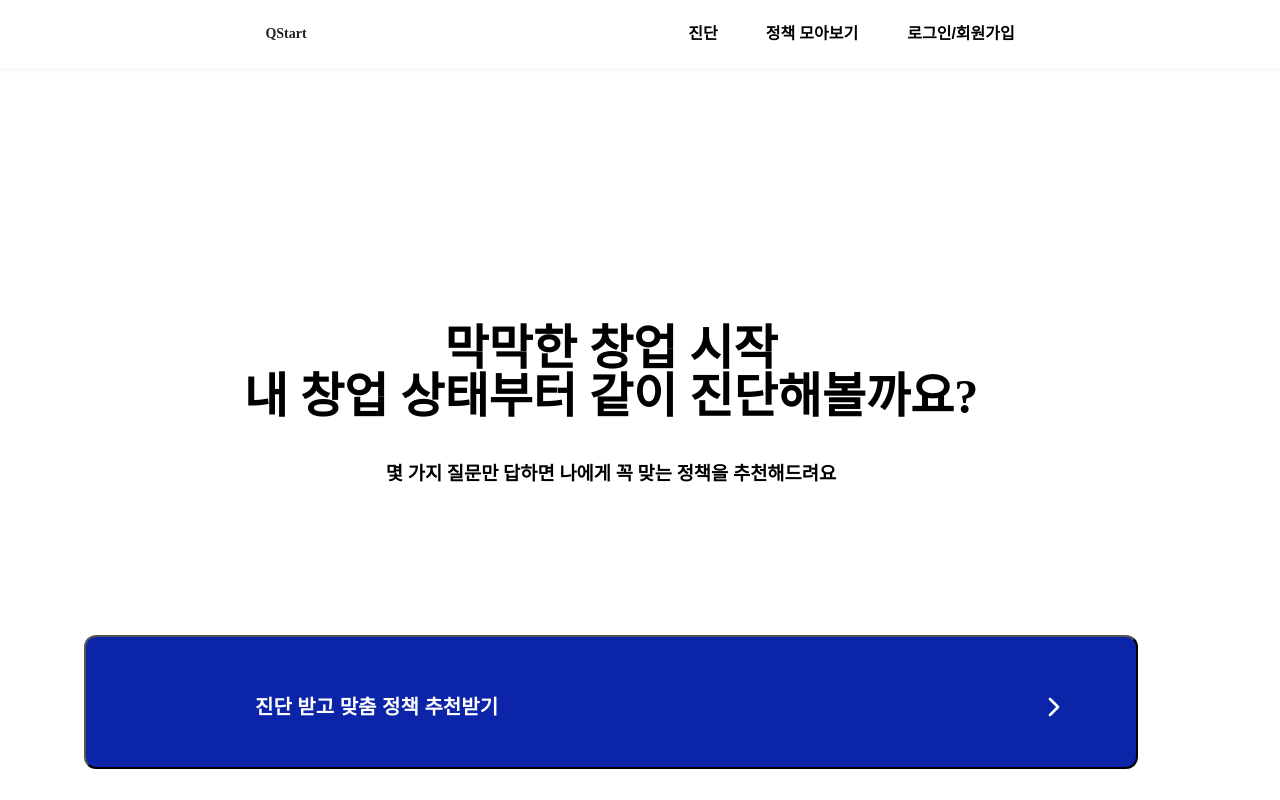
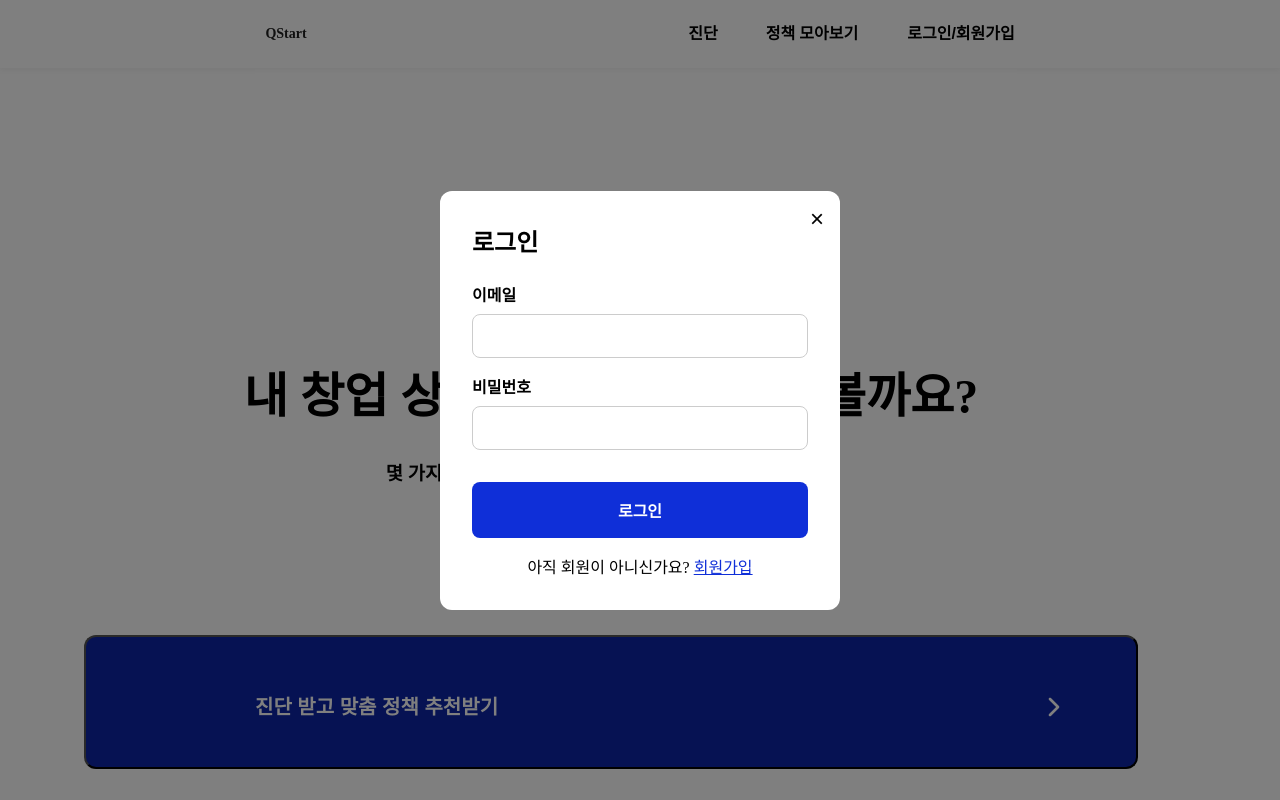
Before and after one commit to cchy25/cchy-fe, a Next.js app: page / in a window 1280 px wide. Both pictures are taken after a click on the button "로그인/회원가입". Shown: the top 800 px of the page. Built offline with nearby package versions, Linux system fonts and the light colour scheme.

Commit message:
[feat] : LoginModal UI 구현

```diff
--- a/src/app/layout.tsx
+++ b/src/app/layout.tsx
@@ -1,6 +1,9 @@
+'use client';
 import "./globals.css";
 import Header from "@/components/header/header";
+import AuthModal from "@/components/loginModal/LoginModal";
 import ReduxProvider from "@/components/reduxProvider/ReduxProvider";
+import { ModalProvider } from "@/context/ModalContext";
 
 interface RootProps {
   children: React.ReactNode;
@@ -11,8 +14,11 @@ export default function RootLayout({ children }: RootProps) {
     <html lang="ko">
       <body>
         <ReduxProvider>
-          <Header />
-          {children}
+          <ModalProvider>
+            <Header />
+            {children}
+            <AuthModal />
+          </ModalProvider>
         </ReduxProvider>
       </body>
     </html>
--- a/src/components/header/loginBtn/login-btn.tsx
+++ b/src/components/header/loginBtn/login-btn.tsx
@@ -1,10 +1,16 @@
 "use client";
 
+import { useModal } from '@/context/ModalContext';
 import classes from './login-button.module.css';
 
 export default function LoginBtn() {
+  const { openModal } = useModal();
+
   return (
-    <button className={`${classes.loginBtn} flex-center-row`}>
+    <button
+      className={`${classes.loginBtn} flex-center-row`}
+      onClick={openModal}
+    >
         로그인/회원가입
     </button>
   );
--- /dev/null
+++ b/src/components/loginModal/LoginModal.module.css
@@ -0,0 +1,74 @@
+.modalBackdrop {
+    position: fixed;
+    top: 0;
+    left: 0;
+    width: 100%;
+    height: 100%;
+    background-color: rgba(0, 0, 0, 0.5);
+    display: flex;
+    justify-content: center;
+    align-items: center;
+    z-index: 1000;
+}
+
+.modalContent {
+    background: white;
+    padding: 2rem;
+    border-radius: 0.75rem;
+    position: relative;
+    width: 90%;
+    max-width: 400px;
+}
+
+.closeButton {
+    position: absolute;
+    top: 1rem;
+    right: 1rem;
+    background: none;
+    border: none;
+    font-size: 1.5rem;
+    cursor: pointer;
+    line-height: 1;
+}
+
+.title {
+    font-size: 1.5rem;
+    font-weight: 700;
+    margin-bottom: 1.5rem;
+}
+
+.inputGroup {
+    margin-bottom: 1rem;
+}
+
+.inputGroup label {
+    display: block;
+    font-weight: 600;
+    margin-bottom: 0.5rem;
+}
+
+.inputGroup input {
+    width: 100%;
+    padding: 0.75rem;
+    border: 1px solid #ccc;
+    border-radius: 0.5rem;
+    font-size: 1rem;
+}
+
+.submitButton {
+    width: 100%;
+    padding: 1rem;
+    background-color: #0f2fd8ff; /* 파란색 */
+    color: white;
+    border: none;
+    border-radius: 0.5rem;
+    font-size: 1rem;
+    font-weight: 700;
+    cursor: pointer;
+    margin-top: 1rem;
+    transition: background-color 0.2s ease-in-out;
+}
+
+.submitButton:hover {
+    background-color: #2563eb;
+}
--- /dev/null
+++ b/src/components/loginModal/LoginModal.tsx
@@ -0,0 +1,61 @@
+'use client';
+
+import { useState } from 'react';
+import classes from './LoginModal.module.css';
+import { useModal } from '../../context/ModalContext';
+import { useIsMounted } from '../../hook/use-is-mounted';
+
+export default function AuthModal() {
+    const { isOpen, closeModal } = useModal();
+    const isMounted = useIsMounted();
+    const [isLogin, setIsLogin] = useState(true);
+
+    if (!isMounted) return null; // 클라이언트 측에서만 렌더링되도록 보장
+    if (!isOpen) return null;
+
+    const handleFormSubmit = (e: React.FormEvent) => {
+        e.preventDefault();
+        // 로그인/회원가입 로직 구현
+        console.log(isLogin ? '로그인 시도' : '회원가입 시도');
+        closeModal();
+    };
+
+    return (
+        <div className={classes.modalBackdrop} onClick={closeModal}>
+            <div className={classes.modalContent} onClick={(e) => e.stopPropagation()}>
+                <button className={classes.closeButton} onClick={closeModal}>&times;</button>
+                <h2 className={classes.title}>{isLogin ? '로그인' : '회원가입'}</h2>
+                <form onSubmit={handleFormSubmit}>
+                    <div className={classes.inputGroup}>
+                        <label htmlFor="email">이메일</label>
+                        <input type="email" id="email" required />
+                    </div>
+                    <div className={classes.inputGroup}>
+                        <label htmlFor="password">비밀번호</label>
+                        <input type="password" id="password" required />
+                    </div>
+                    {!isLogin && (
+                        <div className={classes.inputGroup}>
+                            <label htmlFor="password-confirm">비밀번호 확인</label>
+                            <input type="password" id="password-confirm" required />
+                        </div>
+                    )}
+                    <button type="submit" className={classes.submitButton}>
+                        {isLogin ? '로그인' : '회원가입'}
+                    </button>
+                </form>
+                <div style={{ marginTop: '1rem', textAlign: 'center' }}>
+                    <p>
+                        {isLogin ? '아직 회원이 아니신가요? ' : '이미 회원이신가요? '}
+                        <span
+                            style={{ color: '#0f2fd8ff', cursor: 'pointer', textDecoration: 'underline' }}
+                            onClick={() => setIsLogin(prev => !prev)}
+                        >
+                            {isLogin ? '회원가입' : '로그인'}
+                        </span>
+                    </p>
+                </div>
+            </div>
+        </div>
+    );
+}
--- /dev/null
+++ b/src/context/ModalContext.tsx
@@ -0,0 +1,38 @@
+// 이 파일은 모달의 전역 상태를 관리하는 Context를 정의합니다.
+// 전역 상태를 사용해 앱의 어느 곳에서든 모달을 열고 닫을 수 있습니다.
+'use client';
+
+import React, { createContext, useState, useContext, ReactNode } from 'react';
+
+// 모달 컨텍스트의 타입 정의
+interface ModalContextType {
+    isOpen: boolean;
+    openModal: () => void;
+    closeModal: () => void;
+}
+
+// 초기 상태
+const ModalContext = createContext<ModalContextType | undefined>(undefined);
+
+// ModalContext를 제공하는 Provider 컴포넌트
+export const ModalProvider = ({ children }: { children: ReactNode }) => {
+    const [isOpen, setIsOpen] = useState(false);
+
+    const openModal = () => setIsOpen(true);
+    const closeModal = () => setIsOpen(false);
+
+    return (
+        <ModalContext.Provider value={{ isOpen, openModal, closeModal }}>
+            {children}
+        </ModalContext.Provider>
+    );
+};
+
+// ModalContext를 편리하게 사용할 수 있는 커스텀 훅
+export const useModal = () => {
+    const context = useContext(ModalContext);
+    if (!context) {
+        throw new Error('useModal must be used within a ModalProvider');
+    }
+    return context;
+};
--- /dev/null
+++ b/src/hook/use-is-mounted.ts
@@ -0,0 +1,11 @@
+'use client';
+
+import { useEffect, useState } from 'react';
+
+export function useIsMounted() {
+    const [isMounted, setIsMounted] = useState(false);
+    useEffect(() => {
+        setIsMounted(true);
+    }, []);
+    return isMounted;
+}
```
Also changed, not shown: public/button/kakaoLoginBtn.svg (added).
